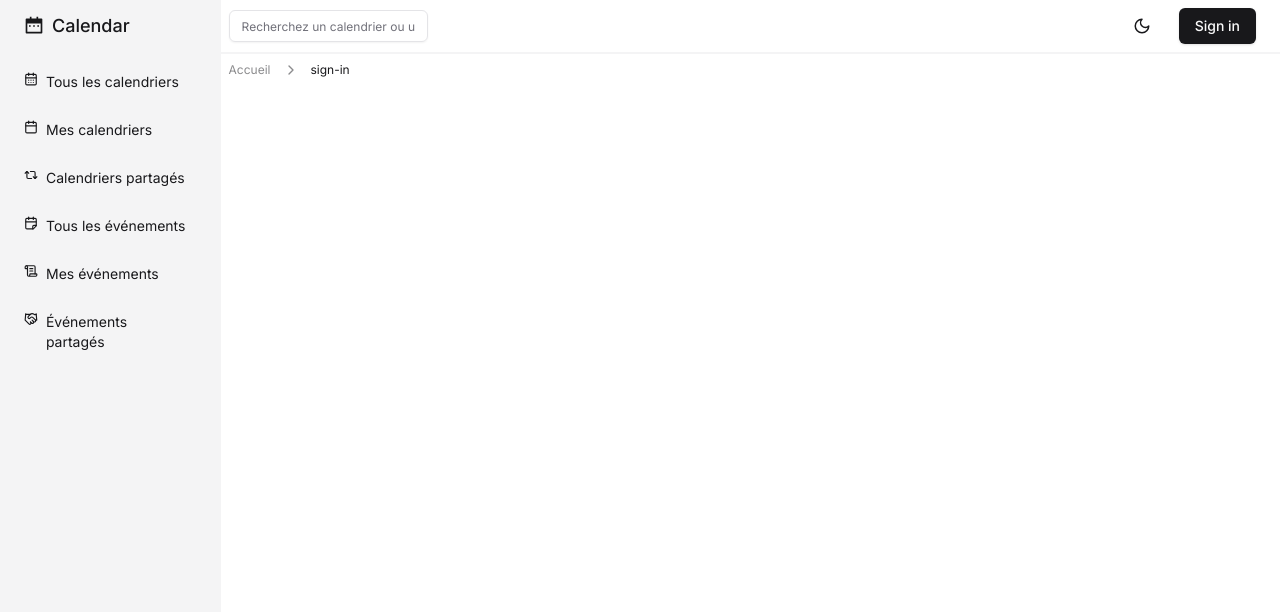
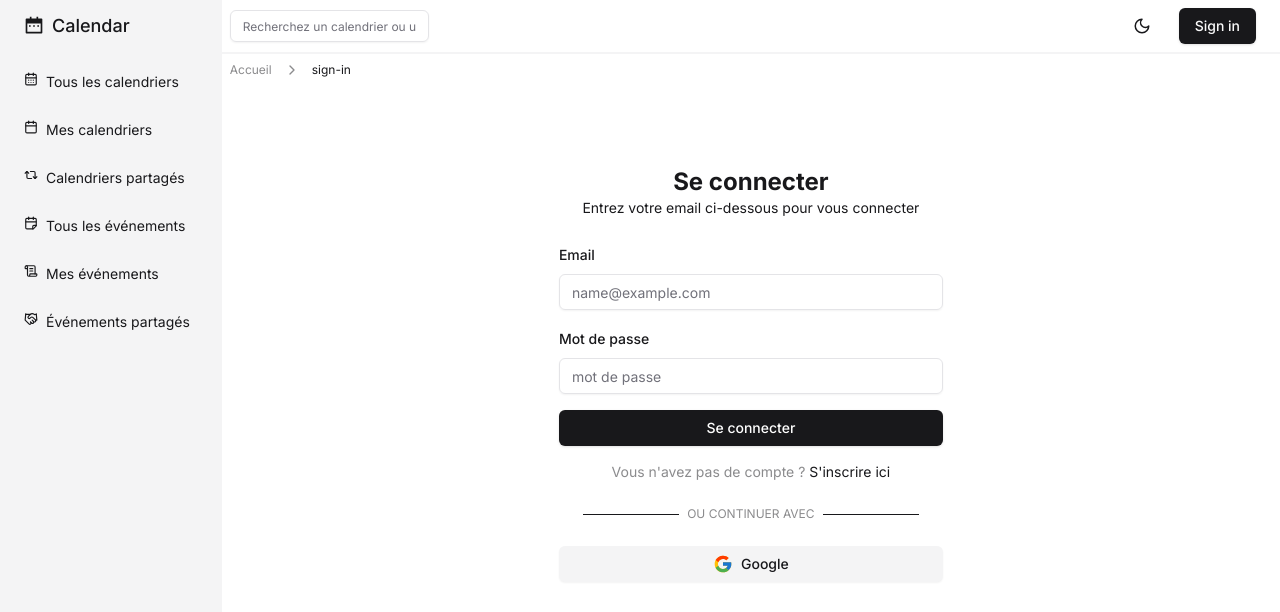
Before and after one commit to FlorianDesc/calendar, a Next.js app: page /sign-in in a window 1280 px wide. Shown: the top 612 px of the page. Built offline with nearby package versions, Linux system fonts and the light colour scheme; no server answers.

Commit message:
better responsive behavior navbar and grid layout

```diff
--- a/src/app/_components/CalendarGrid.tsx
+++ b/src/app/_components/CalendarGrid.tsx
@@ -37,7 +37,7 @@ async function CalendarGrid() {
       {data.sharedCalendars.length > 0 && (
         <section className="mt-8">
           <CategoryName name="Calendriers partagés" />
-          <div className="flex justify-center gap-4">
+          <div className="flex justify-center gap-4 sm:justify-start ">
             <CalendarList
               calendars={data.sharedCalendars}
               lenght={data._count.sharedCalendars}
--- a/src/app/_components/CalendarList.tsx
+++ b/src/app/_components/CalendarList.tsx
@@ -1,3 +1,4 @@
+import { CALENDAR_PER_LINE } from "@/const/const";
 import { Calendar } from "@prisma/client";
 import Link from "next/link";
 import CalendarPreview from "./CalendarPreview";
@@ -9,14 +10,14 @@ type CalendarListProps = {
 
 const CalendarList = ({ calendars, lenght }: CalendarListProps) => {
   return (
-    <div className="grid gap-4 sm:grid-cols-2 md:grid-cols-3 lg:grid-cols-4 xl:grid-cols-5 2xl:grid-cols-6">
+    <div className="grid gap-4 sm:grid-cols-2 md:grid-cols-2 lg:grid-cols-3 xl:grid-cols-4 2xl:grid-cols-6">
       {calendars.map((calendar) => (
         <div key={calendar.id} className="w-full">
           <CalendarPreview />
         </div>
       ))}
 
-      {lenght > 5 && (
+      {lenght > CALENDAR_PER_LINE && (
         <Link
           className="flex min-w-48 items-center justify-center rounded-lg p-1 text-xs hover:cursor-pointer hover:bg-hover-nav"
           href={`/category/${calendars[0].categoryId}`}>
--- a/src/app/layout.tsx
+++ b/src/app/layout.tsx
@@ -24,18 +24,18 @@ export default function RootLayout({
 }>) {
   return (
     <html className="text-primary" lang="fr" suppressHydrationWarning>
-      <body className={cn(inter.className, "bg-background")}>
+      <body className={cn(inter.className, "bg-background overflow-y-hidden")}>
         <ColorThemeProvider>
           <AuthProvider>
             <QueryProvider>
               <div className="flex w-full">
                 <Navbar />
-                <div className="w-5/6">
+                <div className="h-screen flex-1 overflow-y-scroll">
                   <div className="w-full divide-y-2 divide-muted">
                     <HeaderBar />
                     <NavPath />
                   </div>
-                  {/* <div className="w-full p-2">{children}</div> */}
+                  <div className="w-full p-2">{children}</div>
                 </div>
               </div>
               <Toaster />
--- a/src/components/navbar/Navbar.tsx
+++ b/src/components/navbar/Navbar.tsx
@@ -36,7 +36,7 @@ const Navbar = () => {
   );
 
   return (
-    <div className="flex h-screen flex-col bg-muted px-6 py-2 sm:min-h-full sm:w-fit sm:py-0">
+    <div className="flex h-screen flex-col overflow-hidden bg-muted px-6 py-2 sm:min-h-full sm:w-fit sm:py-0">
       <div className="pt-2 sm:flex sm:items-center sm:p-0">
         <Menu
           size={16}
--- a/src/const/const.tsx
+++ b/src/const/const.tsx
@@ -39,3 +39,5 @@ export const LINK = [
     icon: <Handshake size={14} />,
   },
 ];
+
+export const CALENDAR_PER_LINE = 5;
```
